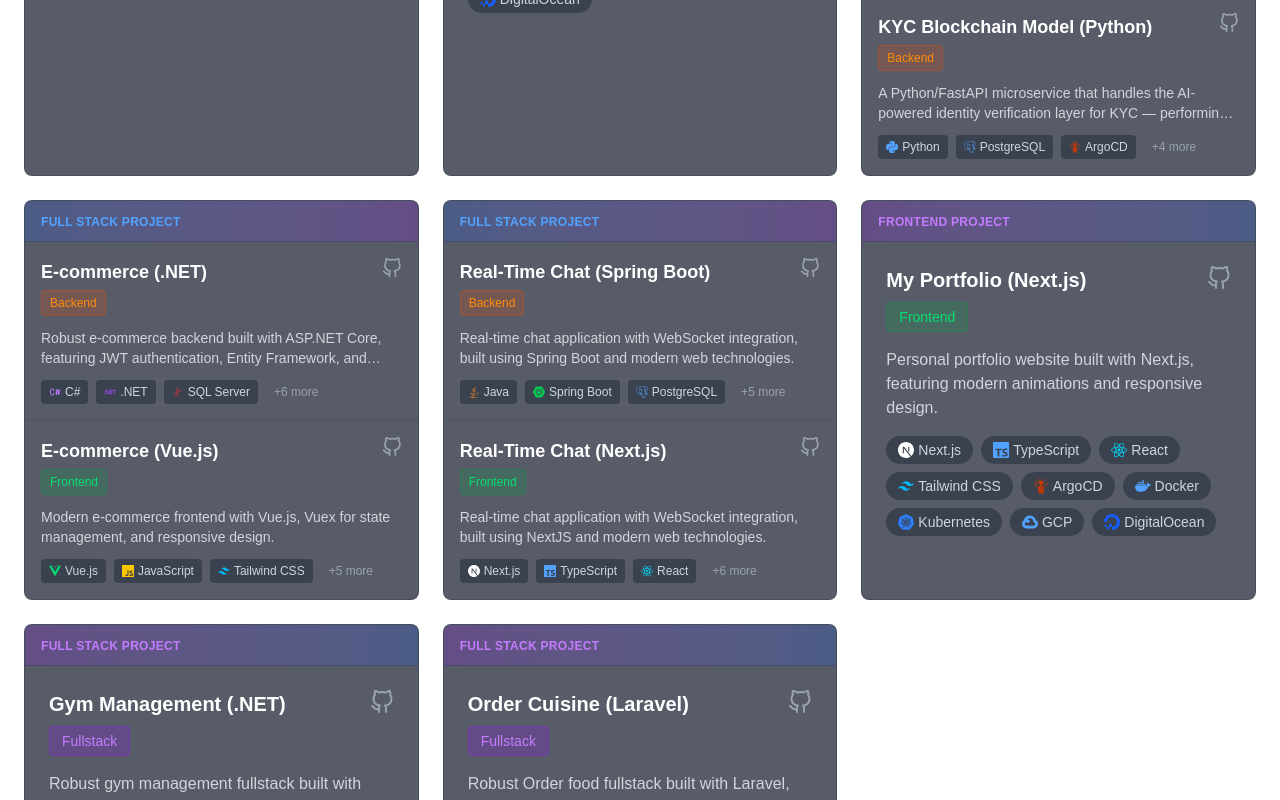
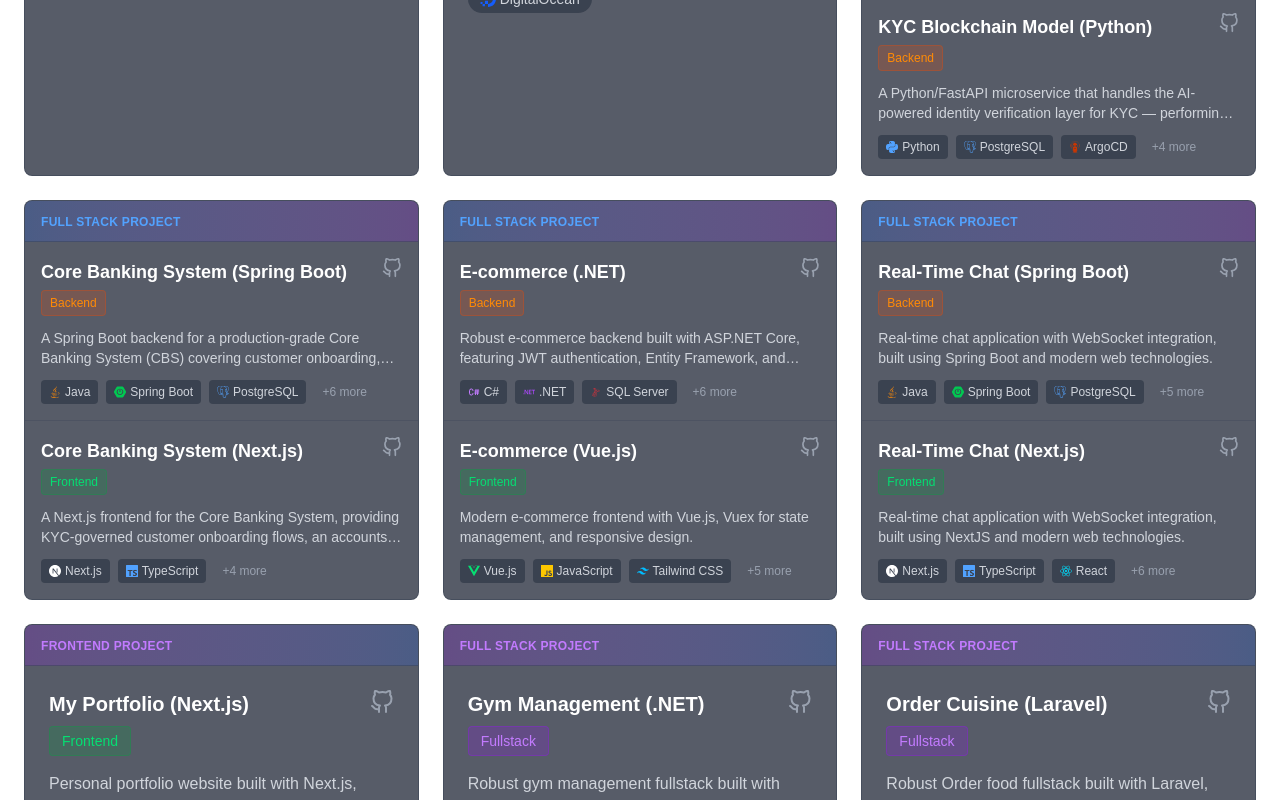
Before and after one commit to BunlongCHEA/NextJS_Portfolio, a Next.js app: page / in a window 1280 px wide. Shown: the part 2204-3004 px from the top of the page. Built offline with nearby package versions, Linux system fonts and the light colour scheme.

Commit message:
modify data and lang

```diff
--- a/src/components/LanguageSwiper.tsx
+++ b/src/components/LanguageSwiper.tsx
@@ -19,6 +19,7 @@
 
   SiFirebase,
   SiMongodb,
+  SiRedis,
   SiMysql,
   SiPostgresql,
 
@@ -74,6 +75,7 @@
 
   { name: 'Firebase', icon: SiFirebase, color: 'text-yellow-400' },
   { name: 'MongoDB', icon: SiMongodb, color: 'text-green-500' },
+  { name: 'Redis', icon: SiRedis, color: 'text-red-500' },
   { name: 'MySQL', icon: SiMysql, color: 'text-blue-500' },
   { name: 'PostgreSQL', icon: SiPostgresql, color: 'text-blue-400' },
   { name: 'SQL Server', icon: DiMsqlServer, color: 'text-red-500' },
--- a/src/data/githubProjectsData.ts
+++ b/src/data/githubProjectsData.ts
@@ -85,6 +85,20 @@
       { url: getGitHubImageUrl('Terraform-Plan', 'images/gcp-2.png'), alt: 'GCP-Compute-Engine-SSH' },
       { url: getGitHubImageUrl('Terraform-Plan', 'images/gcp-3.png'), alt: 'GCP-Compute-Engine-Terraform-Apply' },
       { url: getGitHubImageUrl('Terraform-Plan', 'images/gcp-4.png'), alt: 'GCP-Compute-Engine-Terraform-Destroy' },
+      { url: getGitHubImageUrl('Terraform-Plan', 'images/argocd-1.png'), alt: 'ArgoCD-Applications-Tiles-KYC-Blockchain-App-And-DB' },
+      { url: getGitHubImageUrl('Terraform-Plan', 'images/argocd-2.png'), alt: 'ArgoCD-Application-Tree-KYC-Blockchain-DB-Postgres-Resources' },
+      { url: getGitHubImageUrl('Terraform-Plan', 'images/argocd-3.png'), alt: 'ArgoCD-Application-Tree-KYC-Blockchain-App-Config-And-Secrets' },
+      { url: getGitHubImageUrl('Terraform-Plan', 'images/argocd-4.png'), alt: 'ArgoCD-Application-Tree-KYC-Blockchain-Monitoring-And-Ingress-Certificate' },
+      { url: getGitHubImageUrl('Terraform-Plan', 'images/argocd-5.png'), alt: 'ArgoCD-Applications-Tiles-All-Four-Apps-Healthy-Synced' },
+      { url: getGitHubImageUrl('Terraform-Plan', 'images/argocd-6.png'), alt: 'ArgoCD-Application-Tree-KYC-Logging-Stack-Fluent-Bit-Kibana-Elasticsearch' },
+      { url: getGitHubImageUrl('Terraform-Plan', 'images/kibana-elk-1.png'), alt: 'Kibana-Discover-KYC-Logs-Data-View' },
+      { url: getGitHubImageUrl('Terraform-Plan', 'images/monitoring-1.png'), alt: 'Grafana-Welcome-Home-Page' },
+      { url: getGitHubImageUrl('Terraform-Plan', 'images/monitoring-1-1.png'), alt: 'Grafana-Dashboards-List-Kubernetes-Prometheus-Node-Exporter' },
+      { url: getGitHubImageUrl('Terraform-Plan', 'images/monitoring-1-2.png'), alt: 'Grafana-Kubernetes-Views-Global-CPU-RAM-Overview' },
+      { url: getGitHubImageUrl('Terraform-Plan', 'images/monitoring-1-3.png'), alt: 'Grafana-Kubernetes-Compute-Resources-Node-Pods-Memory-Usage' },
+      { url: getGitHubImageUrl('Terraform-Plan', 'images/monitoring-2.png'), alt: 'Prometheus-Query-Page-Empty-State' },
+      { url: getGitHubImageUrl('Terraform-Plan', 'images/monitoring-2-1.png'), alt: 'Prometheus-Target-Health-KYC-Blockchain-Monitor-Down-Postgres-Monitor-Up' },
+      { url: getGitHubImageUrl('Terraform-Plan', 'images/monitoring-2-2.png'), alt: 'Prometheus-Target-Health-Kube-Prometheus-Stack-Alertmanager-Apiserver-Up' },
     ],
     type: 'automation',
     headerTitle: 'Terraform + Ansible Automation & Infrastructure Project'
@@ -332,6 +346,34 @@
     relatedProject: ['blockchain-kyc-go', 'blockchain-kyc-nextjs']
   },
   {
+    id: 'core-banking-system-backend',
+    name: 'Core Banking System (Spring Boot)',
+    description: 'A Spring Boot backend for a production-grade Core Banking System (CBS) covering customer onboarding, KYC-governed account creation, account management, and transaction processing. It integrates with a Go-based KYC blockchain service for identity verification, uses PostgreSQL with Hibernate 6 (Criteria API/Specifications), Redis-backed idempotency for transaction integrity, dynamic fee/threshold configuration via a system_settings table, and JWT authentication with multi-node Raft cluster support.',
+    url: 'https://github.com/BunlongCHEA/CBS-Backend',
+    liveUrl: 'https://cbsapi.bunlong.uk/health',
+    technologies: ['Java', 'Spring Boot', 'PostgreSQL', 'Redis', 'MongoDB', 'Docker', 'Kubernetes', 'GCP', 'DigitalOcean'],
+    images: [
+      { url: getGitHubImageUrl('CBS-Backend', 'images/accounts-1.png'), alt: 'CBS-Accounts-Module-Overview' },
+      { url: getGitHubImageUrl('CBS-Backend', 'images/transactions-1.png'), alt: 'CBS-Transactions-Module-Overview' },
+    ],
+    type: 'backend',
+    relatedProject: 'core-banking-system-frontend',
+  },
+  {
+    id: 'core-banking-system-frontend',
+    name: 'Core Banking System (Next.js)',
+    description: 'A Next.js frontend for the Core Banking System, providing KYC-governed customer onboarding flows, an accounts dashboard with new-account creation, freeze/unfreeze/close actions, and a transactions module with live account-number preview, customer-name-based history search, and currency-precision-aware amount entry. Communicates with the Spring Boot CBS backend and the Go-based KYC blockchain service.',
+    url: 'https://github.com/BunlongCHEA/CBS-Frontend',
+    liveUrl: 'https://cbs.bunlong.uk',
+    technologies: ['Next.js', 'TypeScript', 'TailwindCSS', 'Docker', 'Kubernetes', 'GCP', 'DigitalOcean'],
+    images: [
+      { url: getGitHubImageUrl('CBS-Frontend', 'images/onboarding-1.png'), alt: 'CBS-KYC-Onboarding-Dialog' },
+      { url: getGitHubImageUrl('CBS-Frontend', 'images/accounts-ui-1.png'), alt: 'CBS-Accounts-Page-UI' },
+    ],
+    type: 'frontend',
+    relatedProject: 'core-banking-system-backend',
+  },
+  {
     id: 'ecommerce-dotnet',
     name: 'E-commerce (.NET)',
     description: 'Robust e-commerce backend built with ASP.NET Core, featuring JWT authentication, Entity Framework, and comprehensive API endpoints.',
```
